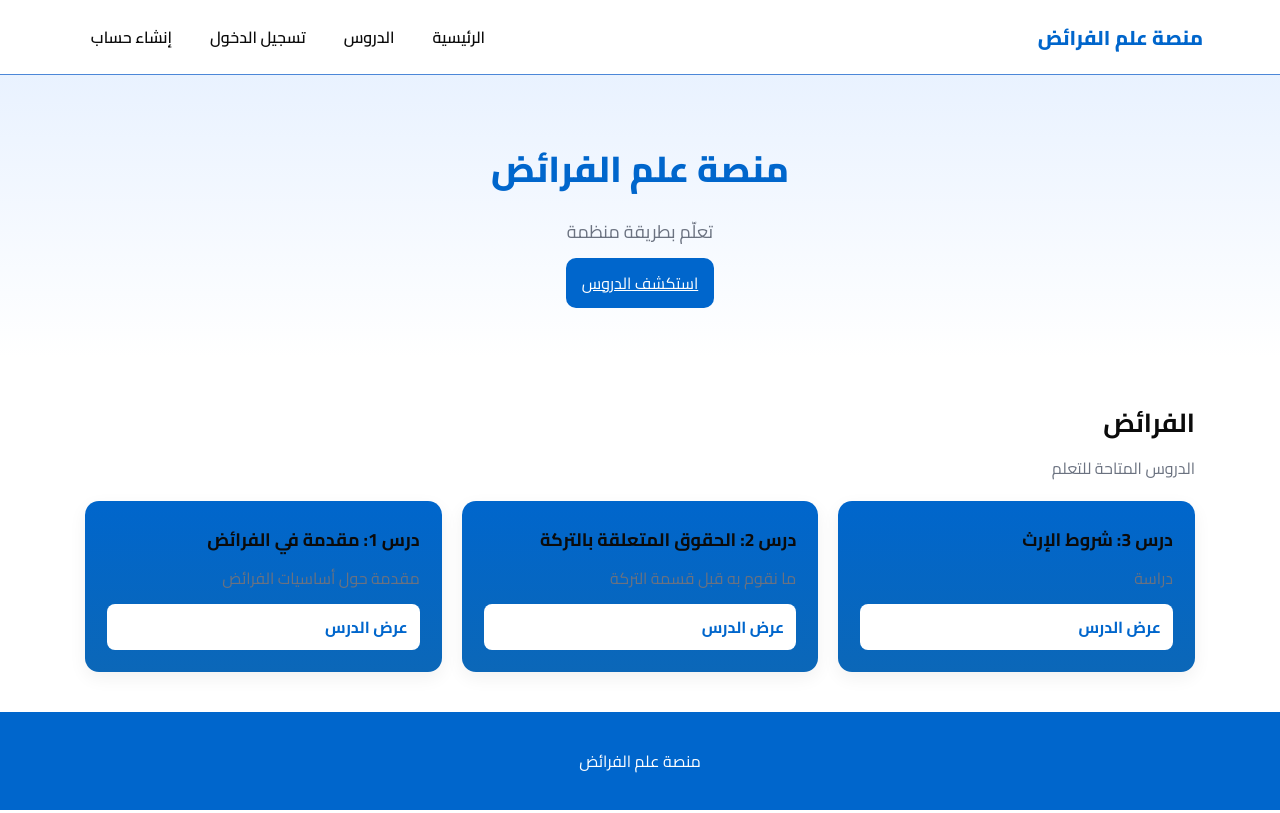
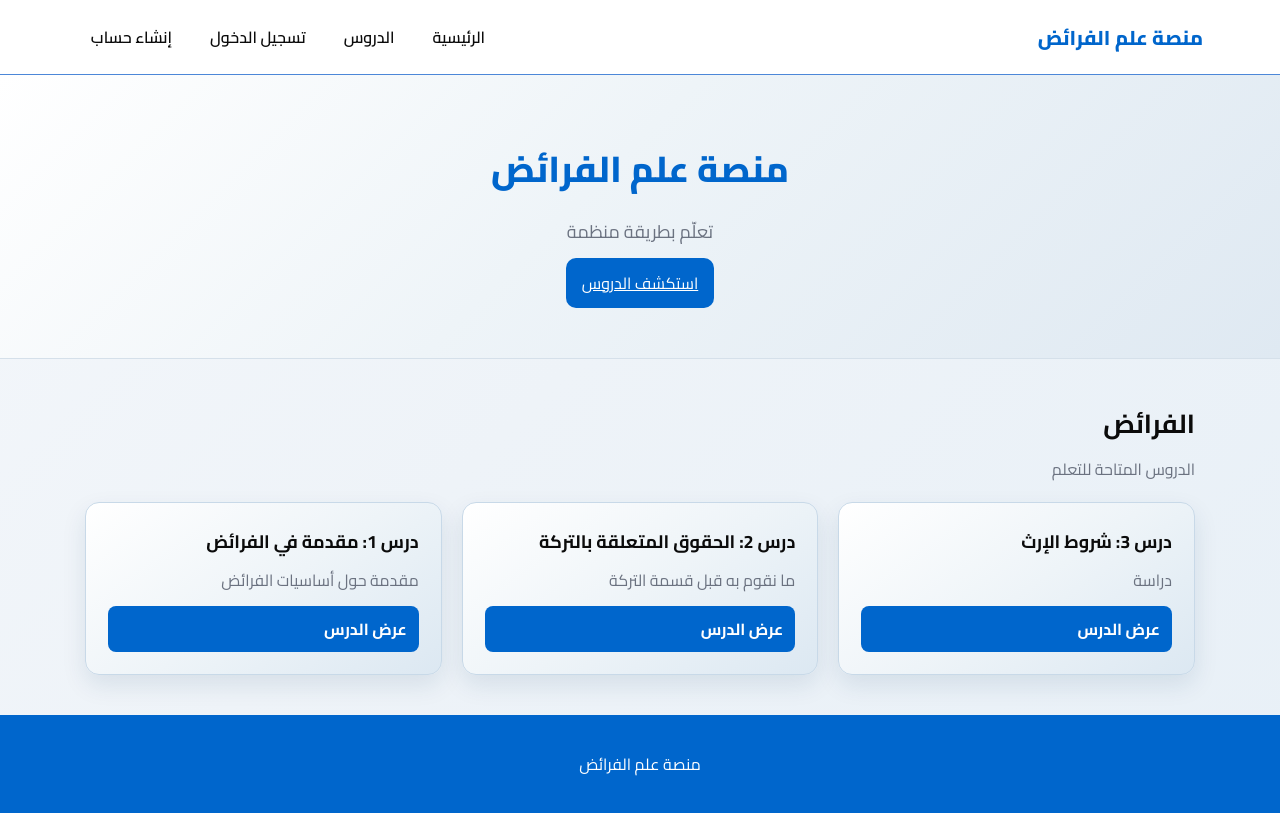
Before and after one commit to mustaphtouray7-svg/lessons-project-, a Flask app: page / in a window 1280 px wide. Run offline with Flask 3, Linux system fonts and the light colour scheme; some libraries are stand-ins or nearby versions.

Commit message:
Refresh homepage with elegant non-blue background palette

```diff
--- a/static/style.css
+++ b/static/style.css
@@ -14,7 +14,7 @@ body{
 	margin:0;
 	font-family: 'Cairo', system-ui, -apple-system, 'Segoe UI', Roboto, 'Helvetica Neue', Arial;
 	direction:rtl;
-	background:var(--white);
+	background:linear-gradient(135deg,#f4f7fb 0%,#eef3f8 45%,#e8f0f7 100%);
 	color:var(--black);
 	-webkit-font-smoothing:antialiased;
 }
@@ -51,7 +51,8 @@ nav a:hover{background:rgba(0,102,204,0.1)}
 
 /* Hero */
 .hero{
-	background:linear-gradient(180deg, #e9f2ff 0%, var(--white) 100%);
+	background:linear-gradient(135deg,#ffffff 0%,#eef4f8 45%,#dfe9f2 100%);
+	border-bottom:1px solid #d5e0ea;
 	padding:60px 6%;
 	text-align:center;
 }
@@ -80,8 +81,8 @@ nav a:hover{background:rgba(0,102,204,0.1)}
 .card p{margin:0 0 12px;color:var(--muted);line-height:1.6}
 .card a{display:inline-block;padding:10px 14px;border-radius:10px;text-decoration:none;font-weight:700}
 
-.lessons-card{background:linear-gradient(180deg,var(--blue),#0b67b8);color:var(--white)}
-.lessons-card a{background:var(--white);color:var(--blue);border-radius:8px;padding:8px 12px}
+.lessons-card{background:linear-gradient(145deg,#ffffff 0%,#eef4f8 52%,#dce8f2 100%);color:var(--black);border:1px solid #c8d9e8;box-shadow:0 10px 24px rgba(0,55,100,0.10)}
+.lessons-card a{background:var(--blue);color:var(--white);border-radius:8px;padding:8px 12px}
 .quiz-card{background:var(--black);color:var(--white)}
 .watched-card{background:var(--white);border:2px solid var(--blue)}
 
```
